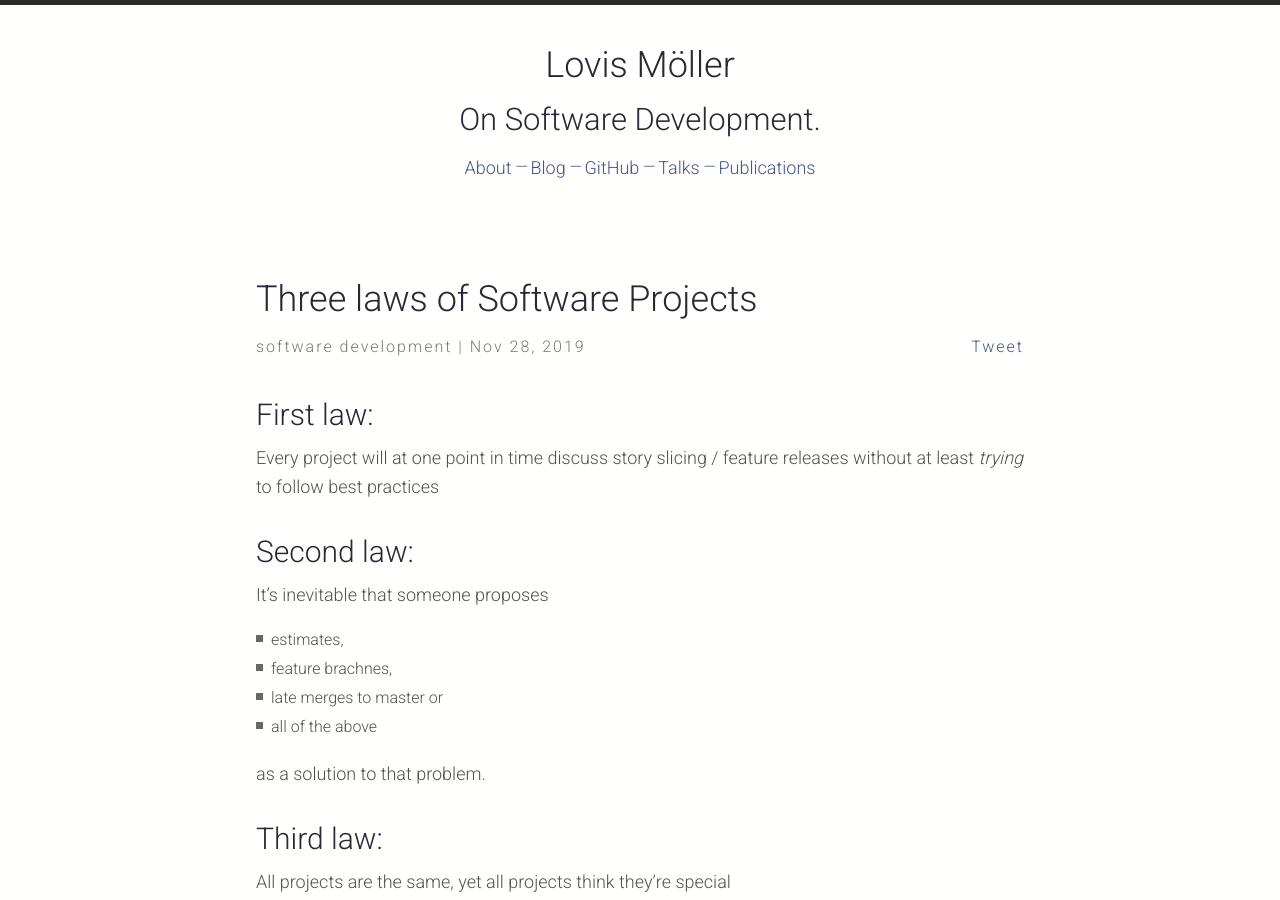
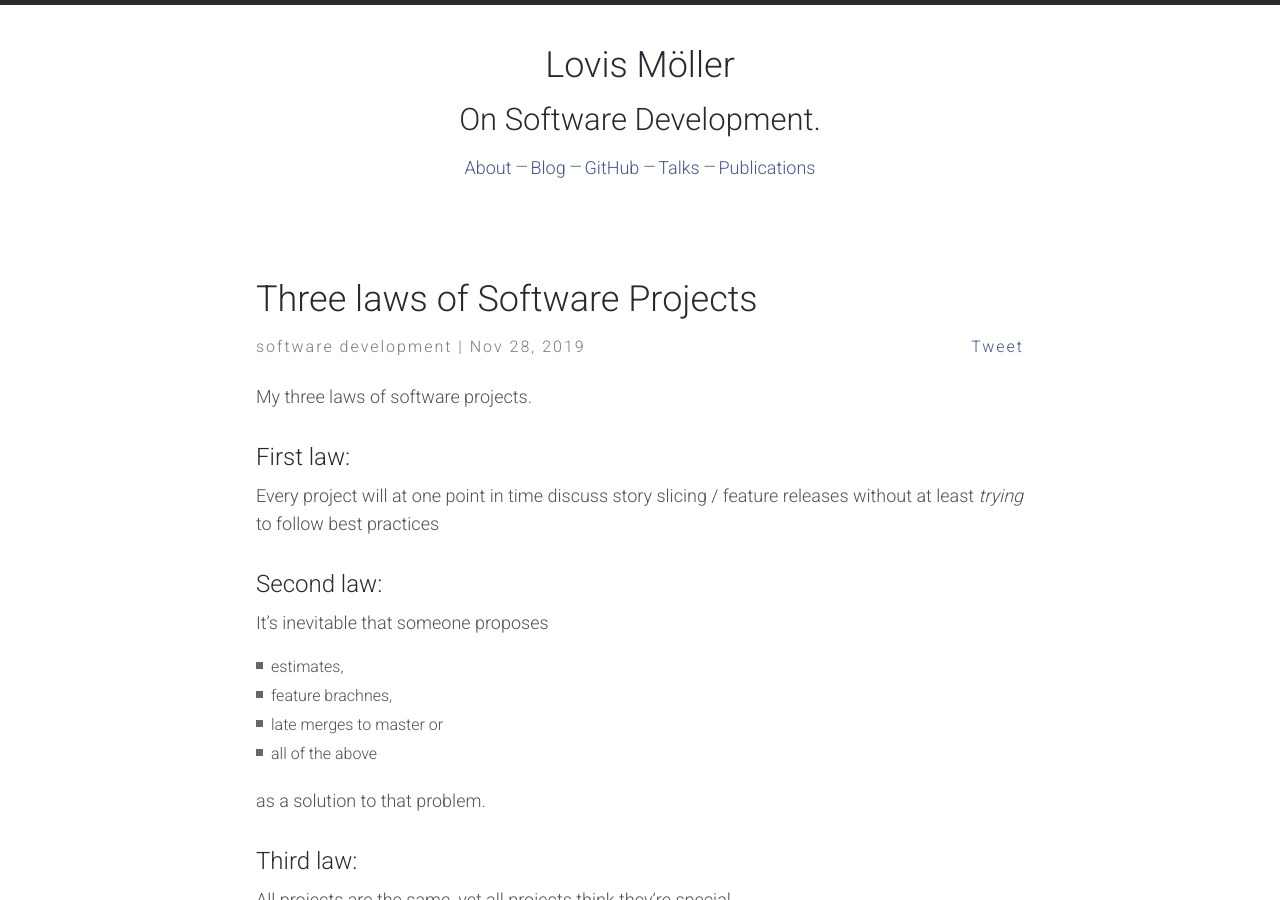
Before and after one commit to lmller/lmller.github.io, a Jekyll site: the page built from _posts/2019-11-28-three_laws.md, in a window 1280 px wide and 900 px high. Built offline with Jekyll 4.4.1, drawn with Linux system fonts in a browser that asks for light colours; nearby versions of some CDN libraries; comment, search, counter and statistics services are not loaded.

Commit message:
Update 2019-11-28-three_laws.md

```diff
--- a/_posts/2019-11-28-three_laws.md
+++ b/_posts/2019-11-28-three_laws.md
@@ -9,10 +9,12 @@ categories:
 permalink: three-laws
 ---
 
-### First law:
+My three laws of software projects.
+
+#### First law:
 Every project will at one point in time discuss story slicing / feature releases without at least _trying_ to follow best practices
 
-### Second law:
+#### Second law:
 It’s inevitable that someone proposes
 - estimates,
 - feature brachnes,
@@ -21,5 +23,5 @@ It’s inevitable that someone proposes
 
 as a solution to that problem.
 
-### Third law:
+#### Third law:
 All projects are the same, yet all projects think they’re special
```
